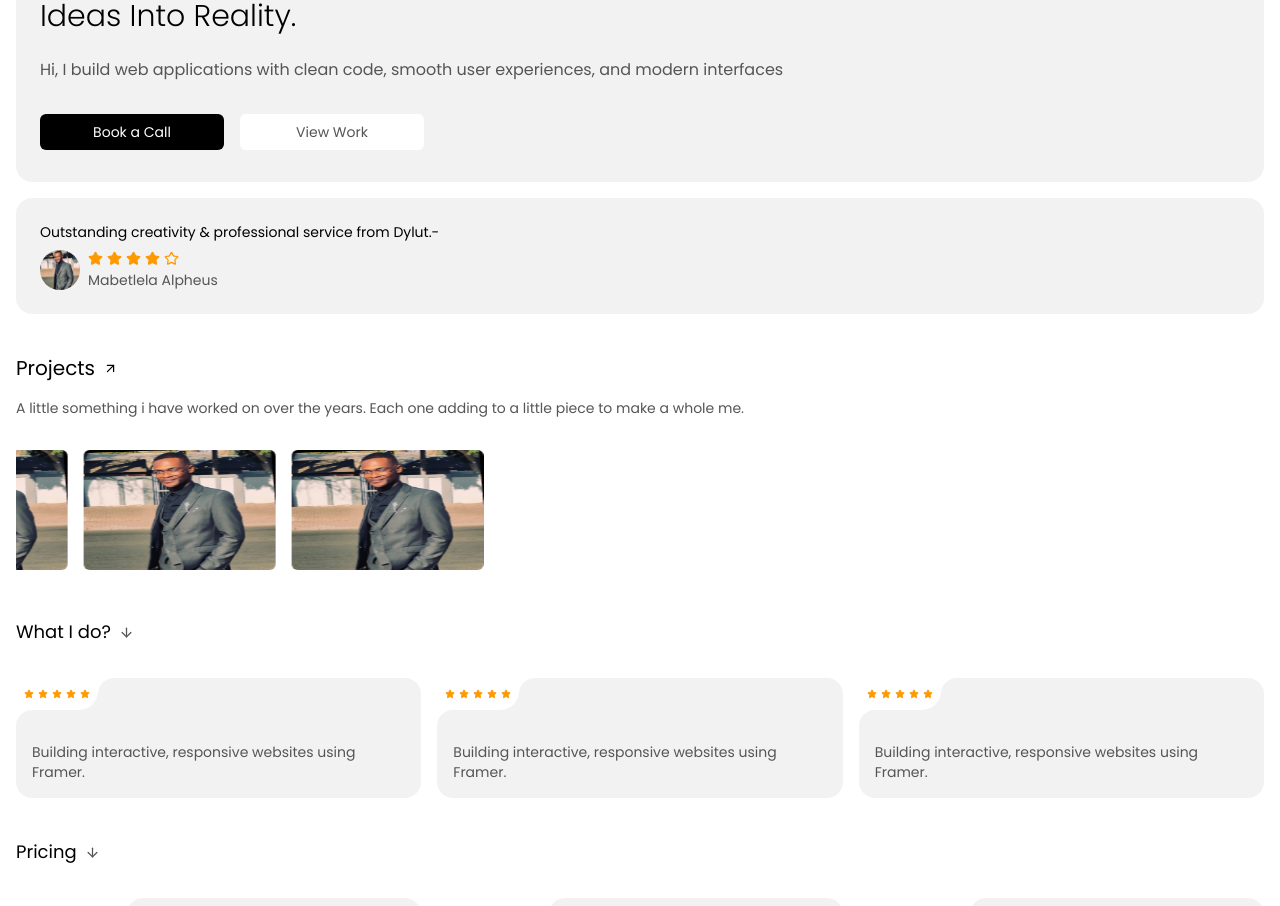
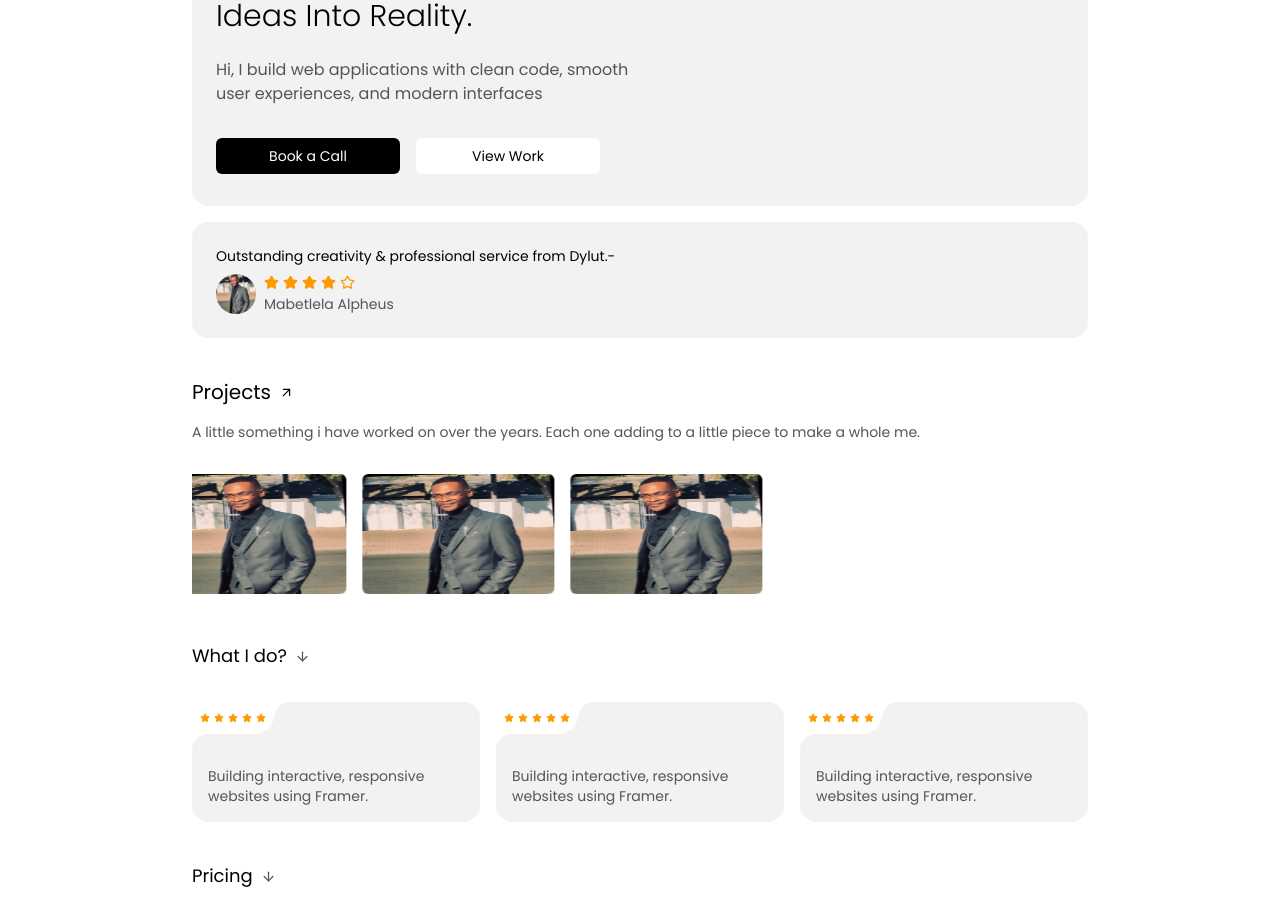
Before and after one commit to theCalculatar/v2.portfolio, a Next.js app: page / in a window 1280 px wide. Shown: the part 256-1162 px from the top of the page. Built offline with nearby package versions, Linux system fonts and the light colour scheme.

Commit message:
enhance UI,

```diff
--- a/src/app/about/page.tsx
+++ b/src/app/about/page.tsx
@@ -36,6 +36,7 @@ function Page() {
         </p>
       </div>
 
+      <div className="grid md:grid-cols-2 md:gap-4">
         <div className="h-72 rounded-2xl mt-6 overflow-clip relative">
           <Image
             src={"/images/lee.jpeg"}
@@ -62,9 +63,10 @@ function Page() {
           </h1>
           <p className="mt-6">
             My academic background and certifications reflect a solid foundation
-          in computer science, complemented by hands-on training and recognition
-          in real-world tech environments.
+            in computer science, complemented by hands-on training and
+            recognition in real-world tech environments.
           </p>
+        </div>
       </div>
 
       <div className="mt-4 grid gap-4 text-font-primary">
--- a/src/app/layout.tsx
+++ b/src/app/layout.tsx
@@ -31,9 +31,9 @@ export default function RootLayout({
     <html lang="en">
       <ContextProvider>
         <body
-          className={`${poppoinsMono.variable} ${poppoinsSans.variable} antialiased p-4 relative `}
+          className={`${poppoinsMono.variable} ${poppoinsSans.variable} antialiased p-4 relative md:px-8 lg:px-20 xl:px-48`}
         >
-          <header className="absolute left-4 right-4">
+          <header className="absolute left-4 right-4 md:left-8 md:right-8 lg:right-20 lg:left-20 xl:left-48 xl:right-48">
             <Navbar className="" />
           </header>
           {children}
--- a/src/app/page.tsx
+++ b/src/app/page.tsx
@@ -169,7 +169,7 @@ export default function Home() {
               key={key}
             >
               <RoundEdges className="px-2 bg-background" bl_1 tr_0>
-                <p className="text-sm">Landing Page</p>
+                <p className="text-xs text-font-primary">Landing Page</p>
               </RoundEdges>
               <div className="w-3/4 px-6 flex flex-col gap-1">
                 <p className="text-2xl text-font-primary">$2500</p>
--- a/src/components/Hero.tsx
+++ b/src/components/Hero.tsx
@@ -25,7 +25,7 @@ function Hero() {
         Turning your wildest ideas into reality.
       </h1>
 
-      <p className="mt-6">
+      <p className="mt-6 max-w-md">
         Hi, I build web applications with clean code, smooth user experiences,
         and modern interfaces
       </p>
@@ -39,7 +39,7 @@ function Hero() {
         </Link>
         <Link
           href="/work"
-          className="py-2 px-4 rounded-md text-sm bg bg-background w-full"
+          className="py-2 px-4 rounded-md text-sm text-font-primary bg-background w-full"
         >
           View Work
         </Link>
```
Lines whose indentation alone changed are shown as unchanged.
